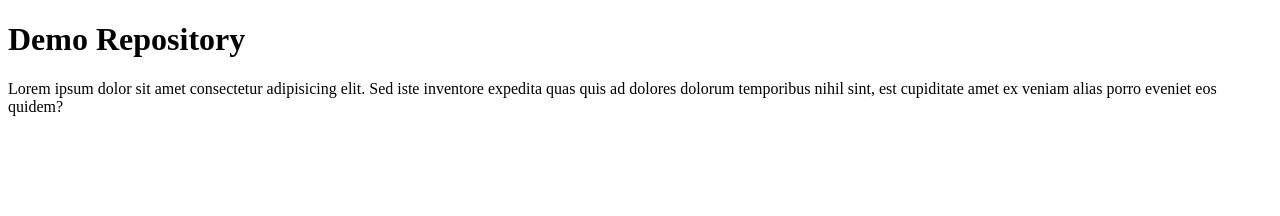
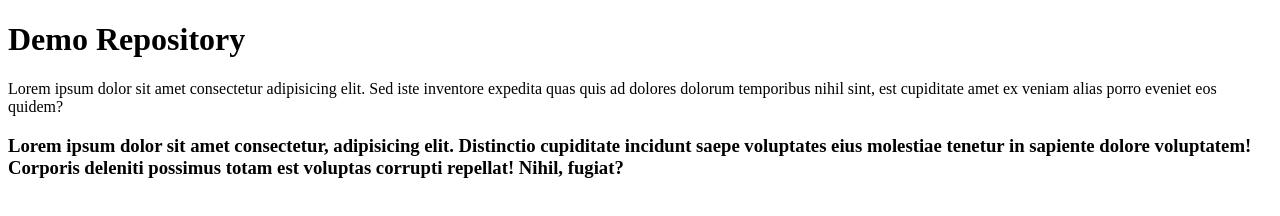
Before and after one commit to pranto113015/Demo-Repository, a plain HTML site: page index.html in a window 1280 px wide. Drawn offline with Linux system fonts and the light colour scheme.

Commit message:
h3tag add

```diff
--- a/index.html
+++ b/index.html
@@ -8,5 +8,7 @@
 <body>
     <h1>Demo Repository</h1>
     <p>Lorem ipsum dolor sit amet consectetur adipisicing elit. Sed iste inventore expedita quas quis ad dolores dolorum temporibus nihil sint, est cupiditate amet ex veniam alias porro eveniet eos quidem?</p>
+
+    <h3>Lorem ipsum dolor sit amet consectetur, adipisicing elit. Distinctio cupiditate incidunt saepe voluptates eius molestiae tenetur in sapiente dolore voluptatem! Corporis deleniti possimus totam est voluptas corrupti repellat! Nihil, fugiat?</h3>
 </body>
 </html>
```
